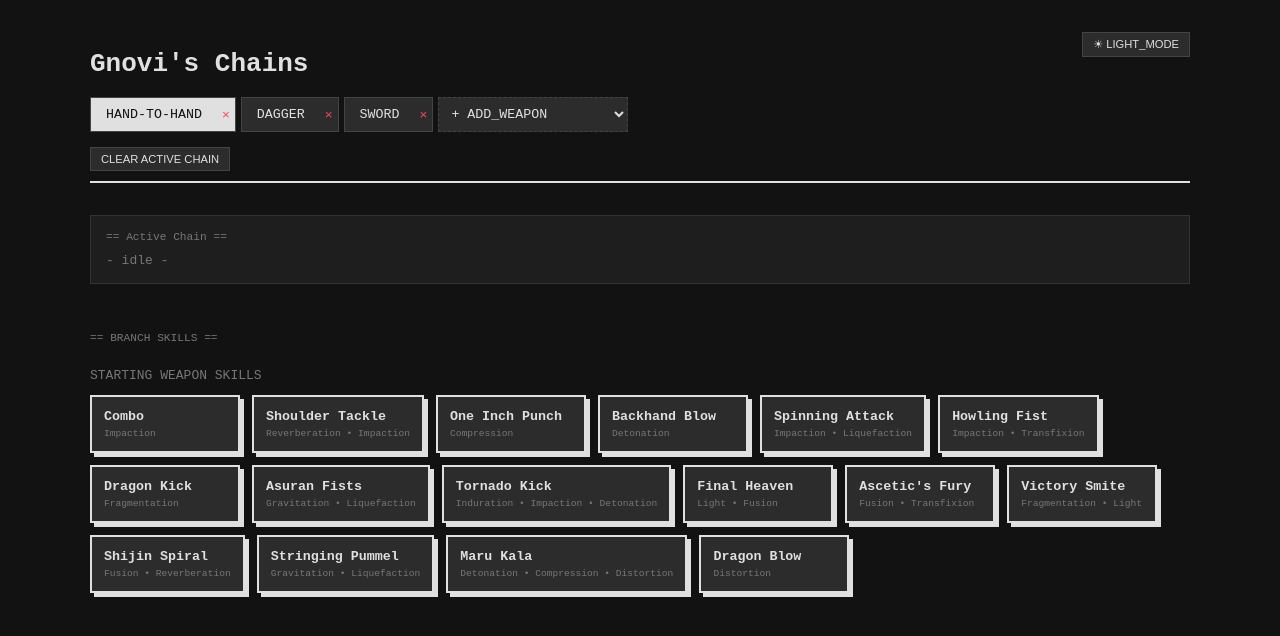
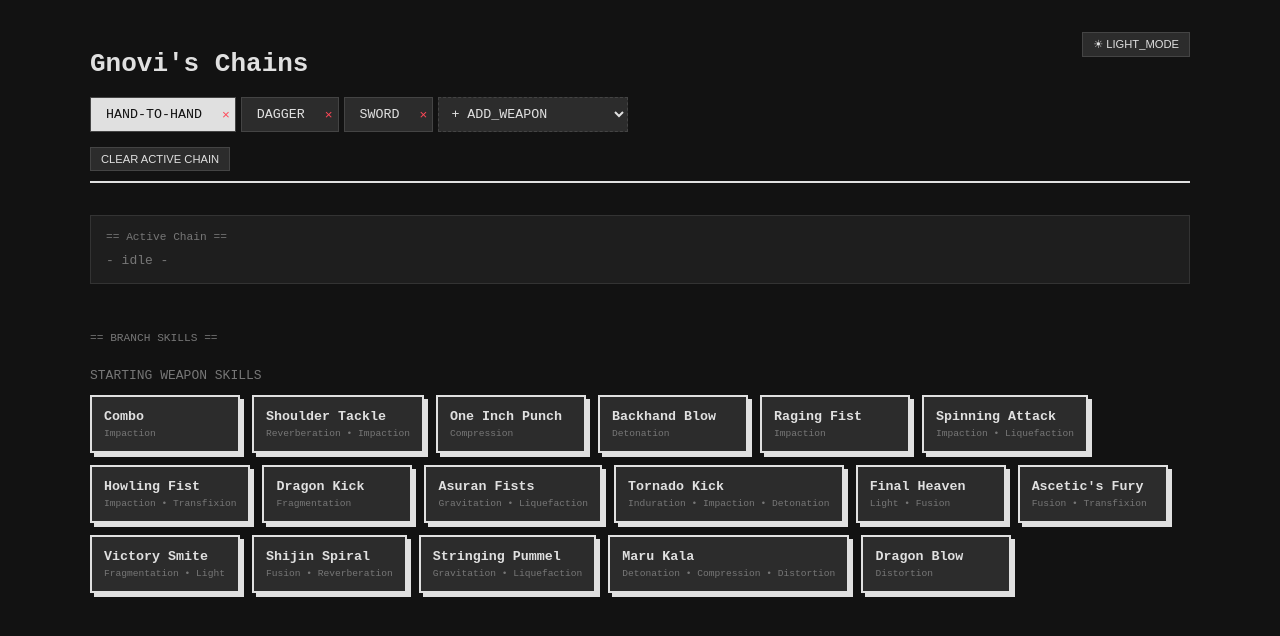
Before and after one commit to zephrose/gnovischains, a React (Create React App) app: page / in a window 1280 px wide. Shown: the top 636 px of the page. Built offline with nearby package versions, Linux system fonts and the light colour scheme.

Commit message:
Update Skills list

```diff
--- a/src/data.js
+++ b/src/data.js
@@ -35,6 +35,7 @@ export const weaponskills = {
     "Shoulder Tackle": ["Reverberation", "Impaction"],
     "One Inch Punch": ["Compression"],
     "Backhand Blow": ["Detonation"],
+    "Raging Fist": ["Impaction"],
     "Spinning Attack": ["Impaction", "Liquefaction"],
     "Howling Fist": ["Impaction", "Transfixion"],
     "Dragon Kick": ["Fragmentation"],
@@ -307,6 +308,10 @@ export const weaponskills = {
     "Amorphic Spikes": ["Gravitation"],
     "Barbed Crescent": ["Distortion", "Liquefaction"],
     Bloodrake: ["Darkness", "Gravitation"],
+    "Saurian Slide": ["Fragmentation", "Distortion"],
+    "Sinker Drill": ["Reverberation", "Gravitation"],
+    "Thrashing Assault": ["Fusion", "Impaction"],
+    Tourbillion: ["Light", "Fragmentation"],
   },
 
   "Summoner Blood Pact": {
```
